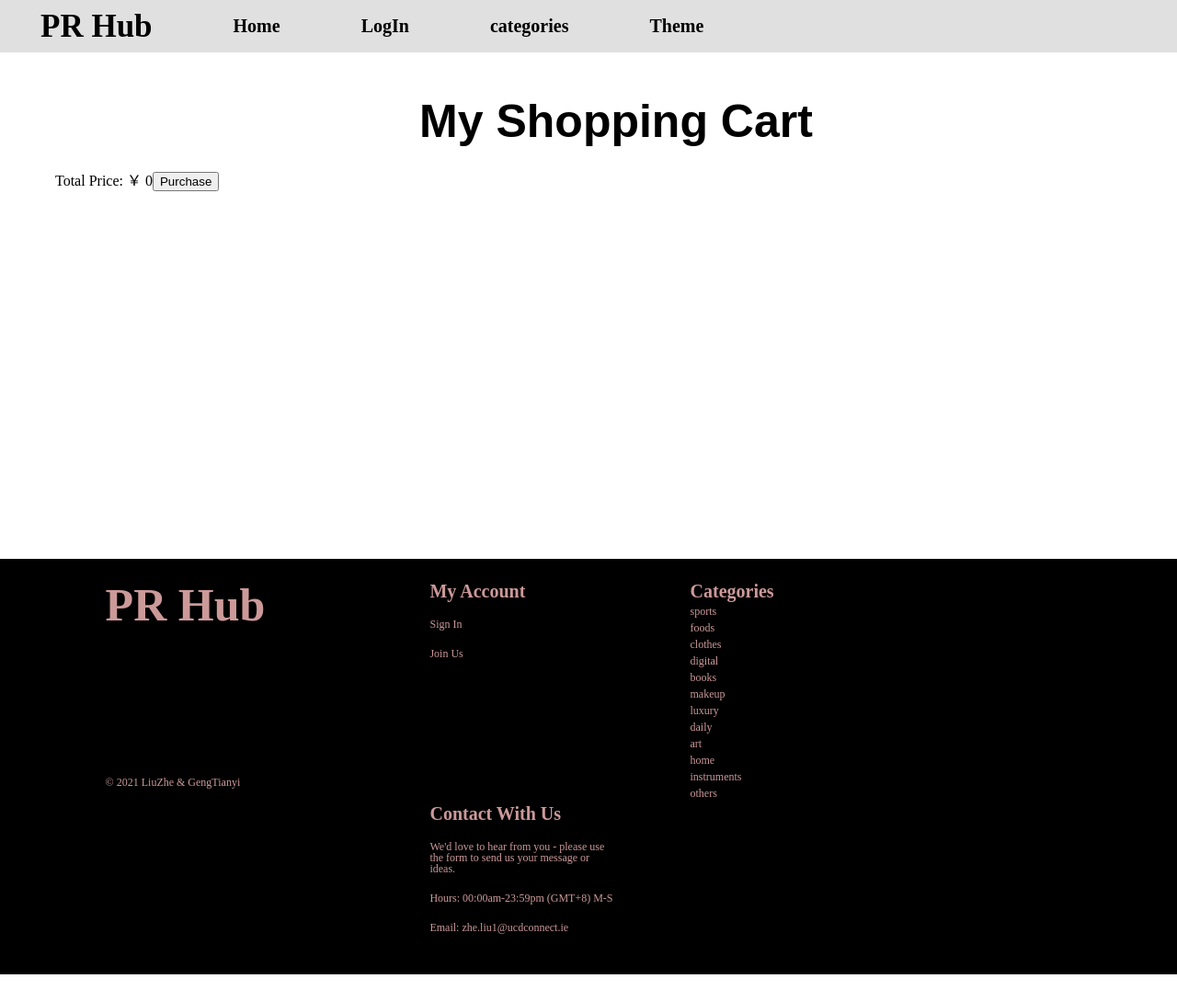
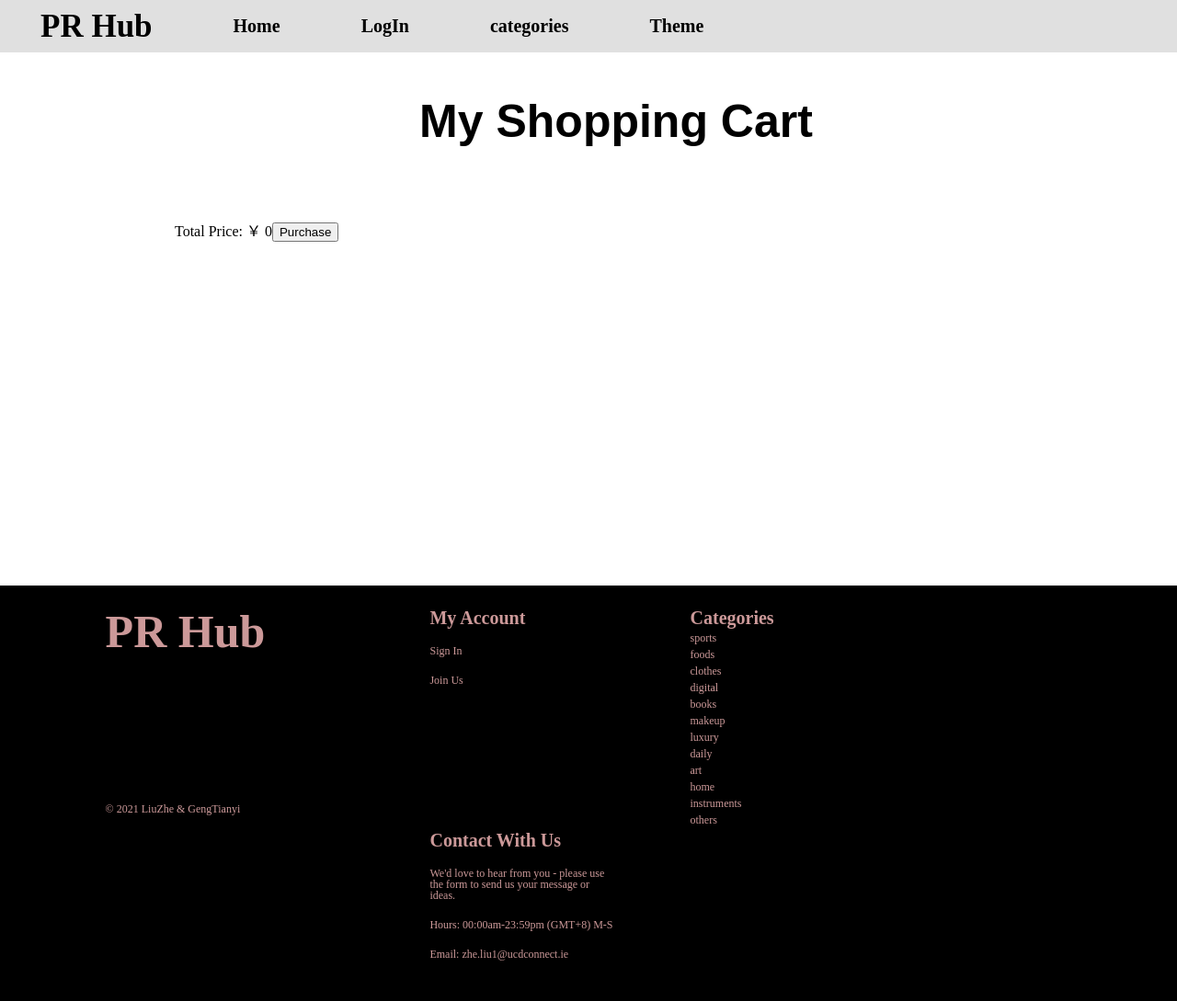
Before and after one commit to Luca-0104/ProductRankingWebsite, a Flask app: template app/templates/main/my_cart.html in a window 1280 px wide; the page is wider, and only the part inside the window is pictured. Shown: that part at 92% size. Before the commit the page ends 1060 px from the top of that part, so only its background shows below. Run offline with Flask 2, Linux system fonts and the light colour scheme; the template is opened without the code that fills it, so the values that code supplies are empty; parts of the project's set-up code (start-up, migrations or seed data) failed here and were passed over; some libraries are stand-ins or nearby versions.

Commit message:
cart frontend change class

```diff
--- a/app/static/css/base_style_dark.css
+++ b/app/static/css/base_style_dark.css
@@ -45,6 +45,8 @@
 }
 
 
+
+
 /* the outer container of the product box */
 .products-list-item {
     background-color: #333333;
@@ -64,6 +66,10 @@
 .profile-text p {
     color: white;
 }
+
+/*
+          the dark mode for the cart page
+*/
 
 /* the shopping cart title in dark*/
 #shopping-cart-title {
--- a/app/static/css/main/my_cart.css
+++ b/app/static/css/main/my_cart.css
@@ -15,7 +15,7 @@
 }
 
 /*the position of the table*/
-.cart-table{
+#cart-table{
     position: relative;
     /*the relative position use to change table's position*/
     left: 130px;
@@ -44,7 +44,7 @@
 }
 
 /*the position of the checkbox */
-.checkbox {
+.cart-checkbox {
     margin-top: 10px;
     margin-right: 20px;
     height: 17px;
--- a/app/templates/main/my_cart.html
+++ b/app/templates/main/my_cart.html
@@ -65,14 +65,14 @@
 
 
             {#  the purchase module#}
-            <tr>
+            <tr class="purchase-row">
                 {#  total price #}
-                <td colspan="5">
+                <td colspan="5" class="purchase">
                     <span>Total Price: ￥</span> <span id="total-price"></span>
                 </td>
 
                 {# purchase button #}
-                <td>
+                <td class="purchase">
                     <button id="btn-purchase">Purchase</button>
                 </td>
             </tr>
```
